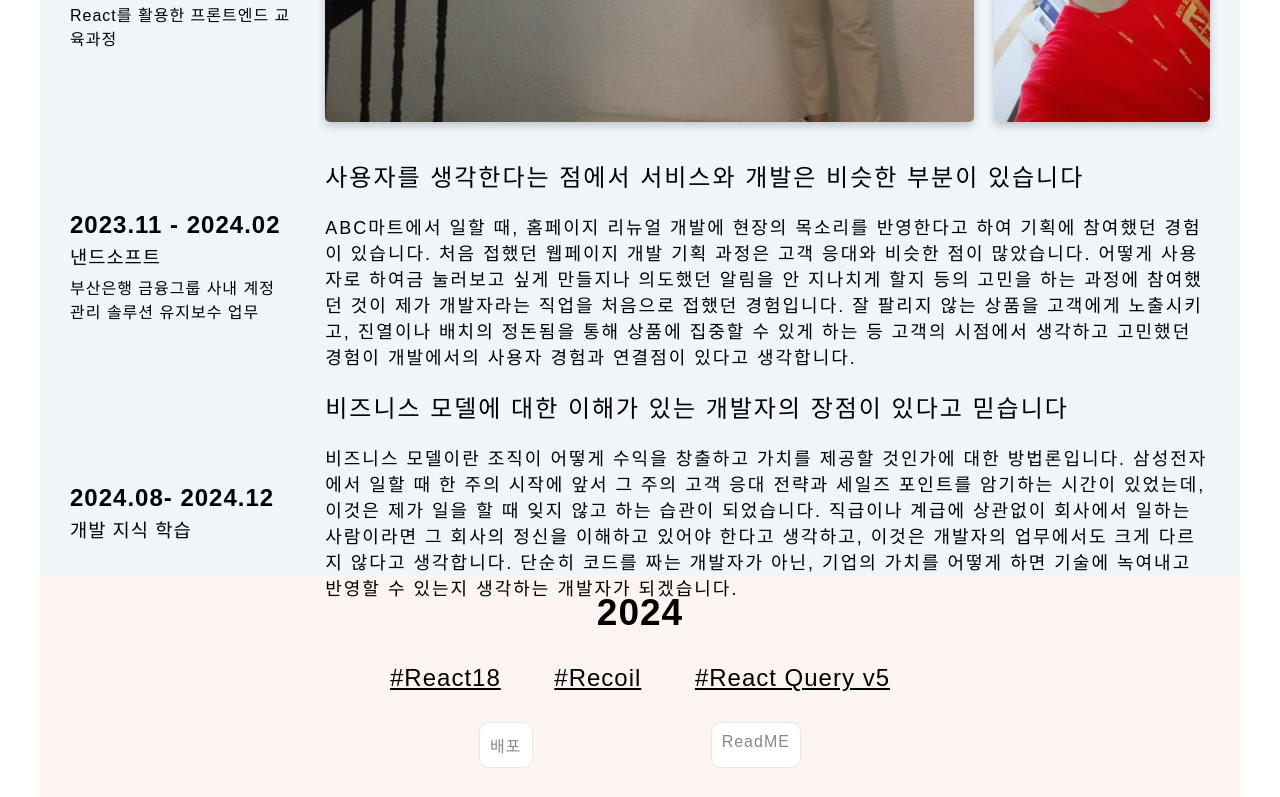
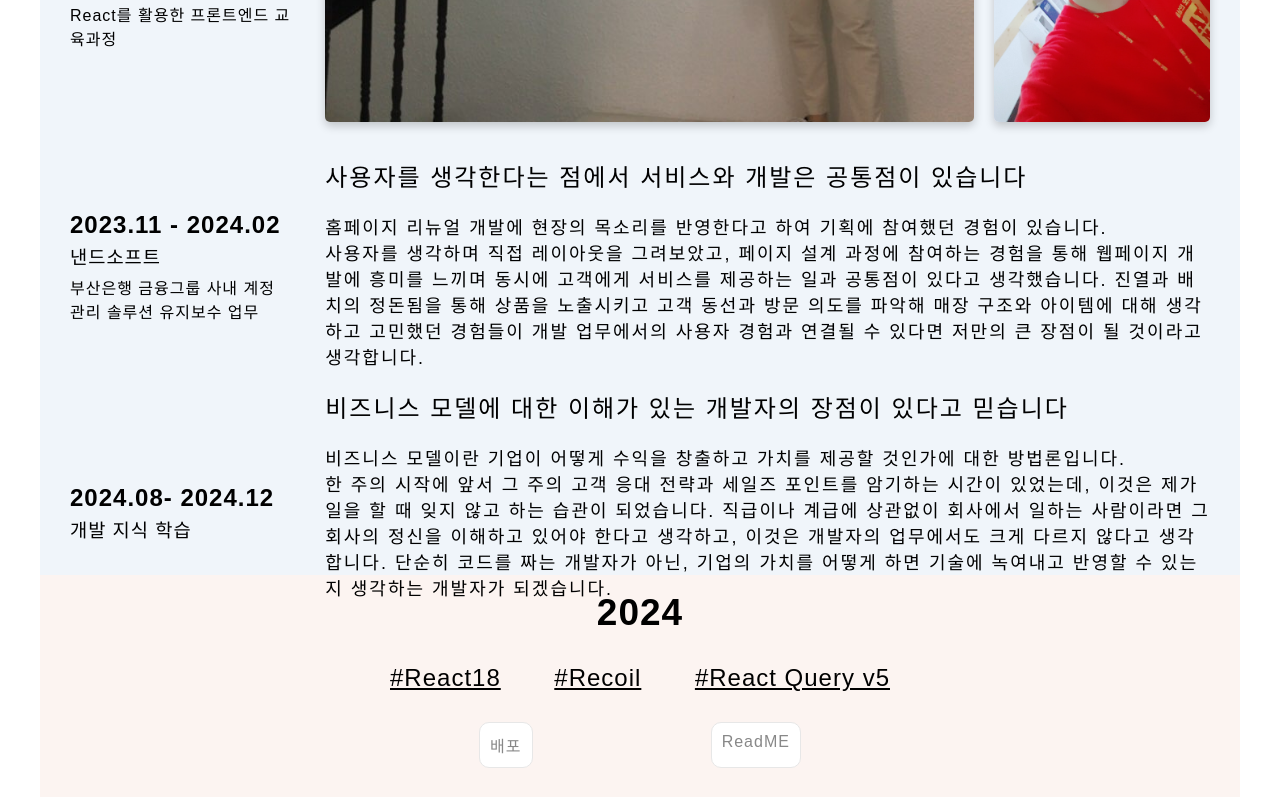
Before and after one commit to green23616/Portfolio, a React (Vite) app: page / in a window 1280 px wide. Shown: the part 1238-2035 px from the top of the page. Built offline with nearby package versions, Linux system fonts and the light colour scheme; a web font is replaced by a local one.

Commit message:
내용 수정.

```diff
--- a/src/pages/components/about/profile/Profile.module.scss
+++ b/src/pages/components/about/profile/Profile.module.scss
@@ -17,8 +17,6 @@
       border-radius: 14px;
 
       box-shadow: 0px 4px 10px rgba(0, 0, 0, 0.2);
-
-      cursor: pointer;
     }
   }
 
--- a/src/pages/components/about/profile/Profile.tsx
+++ b/src/pages/components/about/profile/Profile.tsx
@@ -33,7 +33,7 @@ function Profile() {
           className={styles.profile__tags__item}
           onClick={() => handleClick(0)}
         >
-          #스스로
+          #주도적
         </p>
       </div>
       <div className={styles.profile__commentBox}>
--- a/src/pages/components/career/contents/components/nandsoft/Nandsoft.tsx
+++ b/src/pages/components/career/contents/components/nandsoft/Nandsoft.tsx
@@ -59,15 +59,15 @@ function Nandsoft() {
             <h2>개발 업무</h2>
             <h3>
               사내 솔루션 SSO 리팩토링 프로젝트에 참여하여 레거시 코드로 작성된
-              UI를 리팩토링하는 작업을 맡았습니다. <br />
-              또한, Linux 기반 서비스에서 리소스와 자원을 확인하고 디렉토리를
-              관리하는 업무를 맡아 명령어로 파일을 탐색하고 권한 설정을 해본
-              경험이 있습니다.
+              UI를 React로 리팩토링하는 작업을 맡았습니다. <br />
+              Linux 기반 서비스에서 리소스와 자원을 확인하고 디렉토리를 관리하는
+              업무를 맡아 명령어로 파일을 탐색하고 권한 설정을 해본 경험이
+              있습니다.
             </h3>
             <h2>개발 성과</h2>
             <h3>
-              사내 솔루션 SSO 리팩토링 프로젝트에 참여하여 float로 작성된 로그인
-              UI와 나의 메일 기능 UI를 flex를 사용해 개선한 경험이 있습니다.
+              float로 개발되어 있던 로그인 UI와 나의 메일 기능 UI를 flex를
+              사용해 개선한 경험이 있습니다.
             </h3>
             <h2>개발 교육</h2>
             <h3>
@@ -103,19 +103,19 @@ function Nandsoft() {
               isOpen4 ? styles.active : styles.inactive
             }`}
           >
-            <h2>동상이몽</h2>
+            <h2>방향성의 차이</h2>
             <h3>
-              맡은 분야 내에서 빠르게 전문가가 되어 제 몫을 해내는것이 신입이 할
-              수 있는 최선의 자세라고 생각합니다. <br />
-              하지만 넓고 얕은 지식을 통해 여러 업무들을 적당히 담당해 주기를
-              바랬던 회사의 방향성이 제 생각과는 달랐던 것 같습니다.
+              주 업무에 집중하고 어느 정도의 레벨까지는 익숙해지며 다른 업무를
+              늘리는 것이 바람직하다고 생각합니다. <br />
+              하지만 넓고 얕은 학습을 통해 넓은 범위의 업무들을 동시에
+              처리해주기를 바랬던 회사의 방향성은 제 생각과는 다소 차이가 있었던
+              것 같습니다.
             </h3>
             <h2>개발하지 않는 개발자</h2>
             <h3>
-              팀 내 유일한 선임 개발자가 퇴사해 혼자 남은 상황에서 비개발 업무가
-              반복되며 기술적 성장이 중단되었다는 느낌을 받았고, 개발자로서
-              성장하고 개발 성과를 낼 수 있는 환경을 위해 이직을 선택하게
-              되었습니다.
+              팀 내 유일한 동료가 퇴사해 혼자 남은 상황에서 비개발 업무가
+              반복되며 기술적 성장이 중단되었다는 느낌을 받아 개발자로서
+              성장하고 성과를 낼 수 있는 환경을 위해 이직을 선택하게 되었습니다.
             </h3>
           </div>
         </li>
@@ -138,14 +138,13 @@ function Nandsoft() {
             }`}
           >
             <h3>
-              개발자에게 중요한 덕목 중 하나는 주도적으로 학습하고 도전을
-              두려워하지 않는 태도라고 생각합니다.
-              <br /> 스스로 필요한 기술과 해야할 일을 찾아내고 계획을 세워
-              실행해 본 저의 경험은 입사 후 처음 접하는 기술과 낯선 상황에서도
-              팀 분위기에 빠르게 적응하고 업무를 파악하는데 많은 도움이 될
-              것입니다.
-            </h3>
-          </div>
+              주도적으로 학습하고 낯선 기술을 두려워하지 않고 덤비는 태도는
+              개발자에게 중요한 덕목이라고 생각합니다.
+              <br /> 스스로 필요한 기술과 해야할 일을 찾아 계획을 세워 실행해 본
+              제 경험은 입사 후 처음 접하는 기술과 낯선 업무에서도 팀 분위기에
+              빠르게 적응하고 업무를 파악하는데 많은 도움이 될 것입니다.
+              </h3>
+            </div>
         </li>
       </ul>
     </div>
--- a/src/pages/components/career/contents/components/samsung/Samsung.tsx
+++ b/src/pages/components/career/contents/components/samsung/Samsung.tsx
@@ -15,9 +15,7 @@ function Samsung() {
         <ul className={styles.samsung__above__imageBox}>
           <li
             className={styles.item}
-            onMouseOver={() =>
-              handleMouseOver('./images/samsung/1.jpg')
-            }
+            onMouseOver={() => handleMouseOver('./images/samsung/1.jpg')}
           >
             <img src={imageSrc} alt="mainImage" />
           </li>
@@ -25,48 +23,42 @@ function Samsung() {
         <ul className={styles.samsung__above__imageBox1}>
           <li
             className={styles.item}
-            onMouseOver={() =>
-              handleMouseOver('./images/samsung/0.jpg')
-            }
+            onMouseOver={() => handleMouseOver('./images/samsung/0.jpg')}
           >
             <img src="./images/samsung/0.jpg" alt="image0" />
           </li>
           <li
             className={styles.item}
-            onMouseOver={() =>
-              handleMouseOver('./images/samsung/2.jpg')
-            }
+            onMouseOver={() => handleMouseOver('./images/samsung/2.jpg')}
           >
             <img src="./images/samsung/2.jpg" alt="image2" />
           </li>
         </ul>
       </div>
       <div className={styles.samsung__below}>
-        <h1>
-          사용자를 생각한다는 점에서 서비스와 개발은 비슷한 부분이 있습니다
-        </h1>
+        <h1>사용자를 생각한다는 점에서 서비스와 개발은 공통점이 있습니다</h1>
         <h3>
-          ABC마트에서 일할 때, 홈페이지 리뉴얼 개발에 현장의 목소리를 반영한다고
-          하여 기획에 참여했던 경험이 있습니다. 처음 접했던 웹페이지 개발 기획
-          과정은 고객 응대와 비슷한 점이 많았습니다. 어떻게 사용자로 하여금
-          눌러보고 싶게 만들지나 의도했던 알림을 안 지나치게 할지 등의 고민을
-          하는 과정에 참여했던 것이 제가 개발자라는 직업을 처음으로 접했던
-          경험입니다. 잘 팔리지 않는 상품을 고객에게 노출시키고, 진열이나 배치의
-          정돈됨을 통해 상품에 집중할 수 있게 하는 등 고객의 시점에서 생각하고
-          고민했던 경험이 개발에서의 사용자 경험과 연결점이 있다고 생각합니다.
+          홈페이지 리뉴얼 개발에 현장의 목소리를 반영한다고 하여 기획에 참여했던
+          경험이 있습니다. <br />
+          사용자를 생각하며 직접 레이아웃을 그려보았고, 페이지 설계 과정에
+          참여하는 경험을 통해 웹페이지 개발에 흥미를 느끼며 동시에 고객에게
+          서비스를 제공하는 일과 공통점이 있다고 생각했습니다. 진열과 배치의
+          정돈됨을 통해 상품을 노출시키고 고객 동선과 방문 의도를 파악해 매장
+          구조와 아이템에 대해 생각하고 고민했던 경험들이 개발 업무에서의 사용자
+          경험과 연결될 수 있다면 저만의 큰 장점이 될 것이라고 생각합니다.
         </h3>
         <h1>
           비즈니스 모델에 대한 이해가 있는 개발자의 장점이 있다고 믿습니다
         </h1>
         <h3>
-          비즈니스 모델이란 조직이 어떻게 수익을 창출하고 가치를 제공할 것인가에
-          대한 방법론입니다. 삼성전자에서 일할 때 한 주의 시작에 앞서 그 주의
-          고객 응대 전략과 세일즈 포인트를 암기하는 시간이 있었는데, 이것은 제가
-          일을 할 때 잊지 않고 하는 습관이 되었습니다. 직급이나 계급에 상관없이
-          회사에서 일하는 사람이라면 그 회사의 정신을 이해하고 있어야 한다고
-          생각하고, 이것은 개발자의 업무에서도 크게 다르지 않다고 생각합니다.
-          단순히 코드를 짜는 개발자가 아닌, 기업의 가치를 어떻게 하면 기술에
-          녹여내고 반영할 수 있는지 생각하는 개발자가 되겠습니다.
+          비즈니스 모델이란 기업이 어떻게 수익을 창출하고 가치를 제공할 것인가에
+          대한 방법론입니다. <br />한 주의 시작에 앞서 그 주의 고객 응대 전략과
+          세일즈 포인트를 암기하는 시간이 있었는데, 이것은 제가 일을 할 때 잊지
+          않고 하는 습관이 되었습니다. 직급이나 계급에 상관없이 회사에서 일하는
+          사람이라면 그 회사의 정신을 이해하고 있어야 한다고 생각하고, 이것은
+          개발자의 업무에서도 크게 다르지 않다고 생각합니다. 단순히 코드를 짜는
+          개발자가 아닌, 기업의 가치를 어떻게 하면 기술에 녹여내고 반영할 수
+          있는지 생각하는 개발자가 되겠습니다.
         </h3>
       </div>
     </div>
--- a/src/pages/components/career/history/History.tsx
+++ b/src/pages/components/career/history/History.tsx
@@ -24,7 +24,7 @@ function History() {
           <h3>삼성전자 서비스</h3>
           <h4>유통, 판매 및 서비스 업무</h4>
           <h3>ABC마트</h3>
-          <h4>세일즈 마케터 부매니저 업무</h4>
+          <h4>세일즈 마케터 업무</h4>
         </div>
         <div
           className={`${styles.container__job} ${
```
Also changed, not shown: src/pages/components/career/contents/components/greenart/Greenart.tsx (+17 -18 lines), src/pages/components/career/contents/components/study/Study.tsx (+7 -6 lines).
